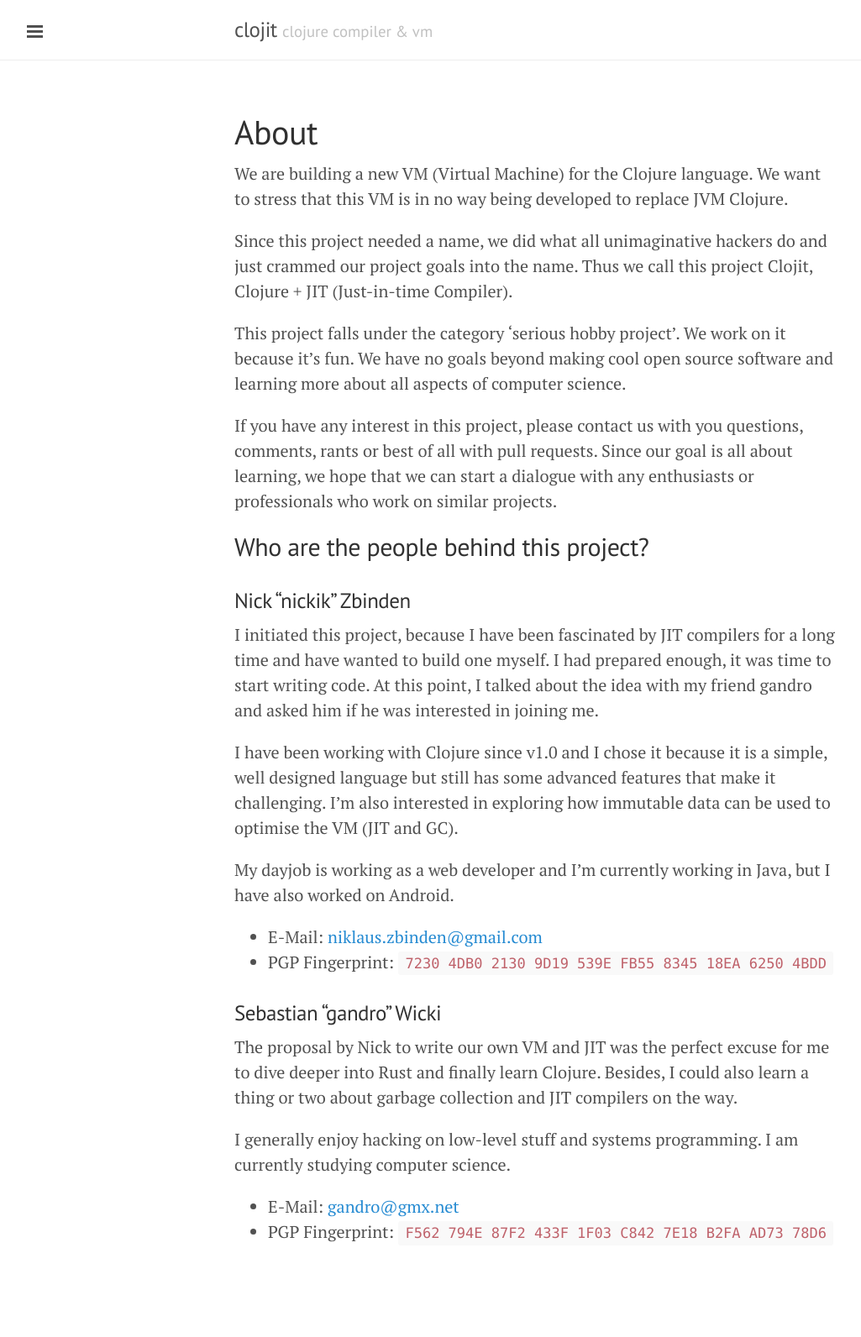
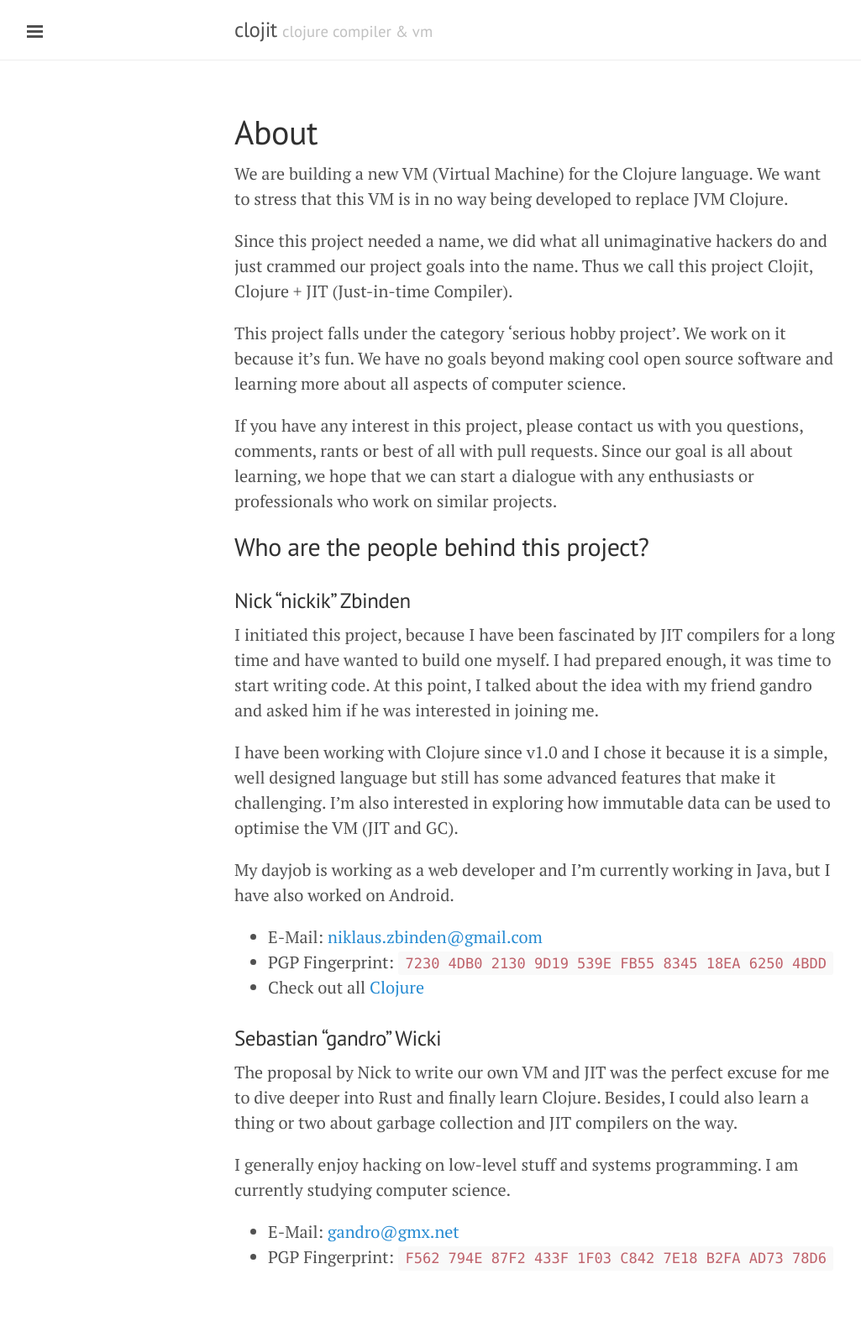
Before and after one commit to clojit/clojit.github.io, a Jekyll site: the page built from about.md, in a window 1280 px wide. Shown: the whole page at 84% size, without its empty margins (1-1026 px from the left). Built offline with Jekyll 4.4.1, drawn with Linux system fonts in a browser that asks for light colours; Markdown is read by kramdown in place of the engine named in the settings; before the commit the page ends 1562 px from its top, so only the background shows below that.

Commit message:
Add Social Media

```diff
--- a/about.md
+++ b/about.md
@@ -23,6 +23,7 @@ My dayjob is working as a web developer and I'm currently working in Java, but I
 
    - E-Mail: [niklaus.zbinden@gmail.com](mailto:niklaus.zbinden@gmail.com)
    - PGP Fingerprint: `7230 4DB0 2130 9D19 539E FB55 8345 18EA 6250 4BDD`
+   - Check out all [Clojure](keybase.io/nickik)
 
 ### Sebastian "gandro" Wicki
 
```
